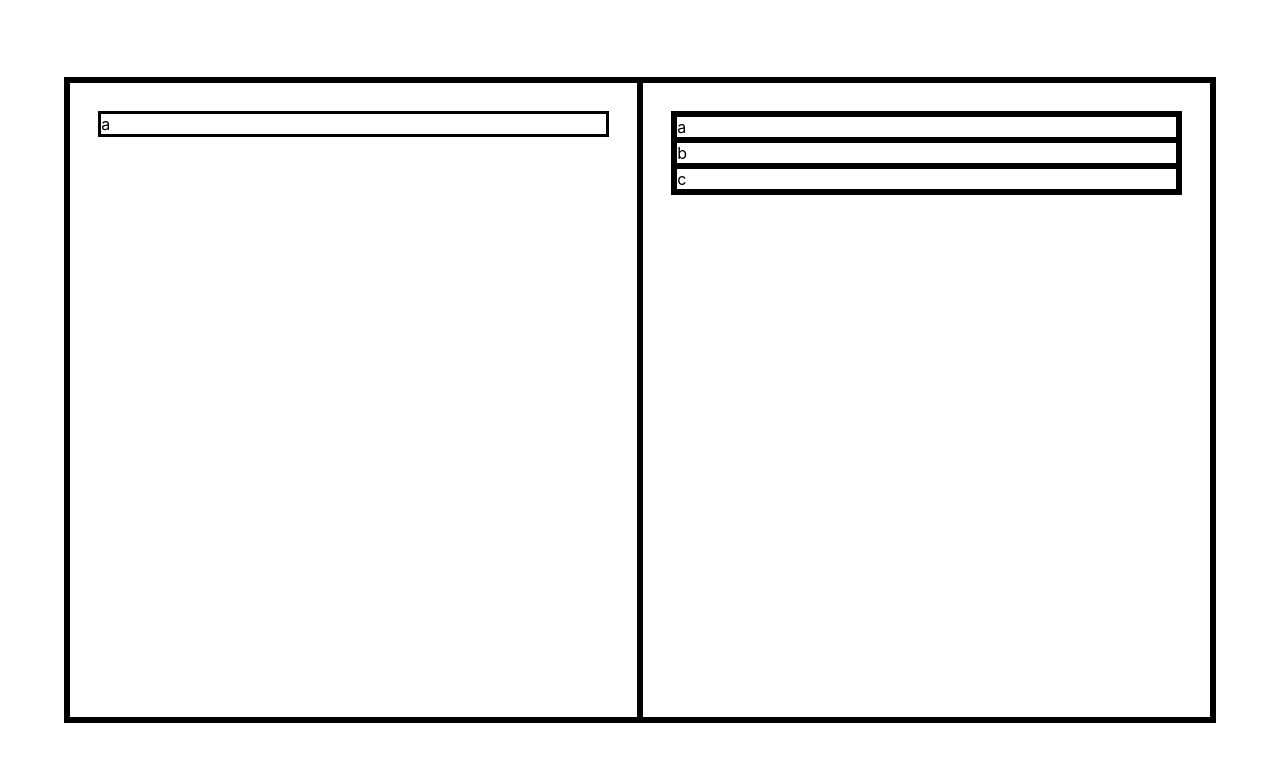
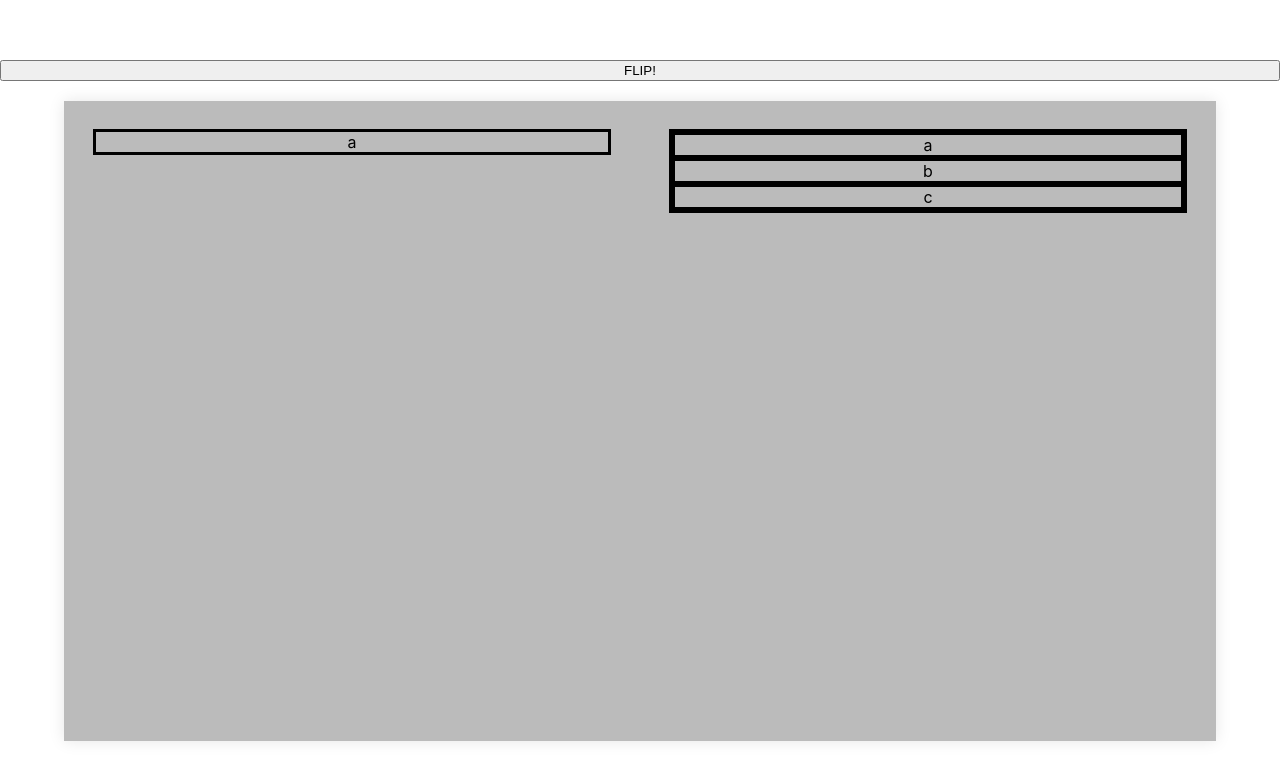
Before and after one commit to MPak9/business_card, a React (Create React App) app: page / in a window 1280 px wide. Shown: the top 780 px of the page. Built offline with nearby package versions, Linux system fonts and the light colour scheme.

Commit message:
Flippable Card CSS & Oganization

```diff
--- a/src/App.css
+++ b/src/App.css
@@ -24,15 +24,53 @@
   flex-basis: 50%;
 }
 
-/*------------------------------------------- Card Container Double Layout Styling ---------------------------------------------------------- */
+/*------------------------------------------- Flippable Card Container Styling ---------------------------------------------------------- */
 
-.cardContainer {
+/* The flip card container */
+.flippableCardContainer {
   margin-left: 5%;
   margin-right: 5%;
-  border: solid;
+  background-color: transparent;
   height: 80vh;
+  perspective: 1000px; /* Remove this if you don't want the 3D effect */
+}
+
+/* This container is needed to position the front and back side of the cards in place */
+.card {
+  position: relative;
+  width: 100%;
+  height: 100%;
+  text-align: center;
+  box-shadow: 0 0 15px rgba(0, 0, 0, 0.1);
+  transition: transform 0.8s;
+  transform-style: preserve-3d;
+}
+
+/* Do an horizontal flip when you move the flip box container */
+.isFlipped .card {
+  transform: rotateY(180deg);
+}
+
+.frontCard,
+.backCard {
+  position: absolute;
+  width: 100%;
+  height: 100%;
+  -webkit-backface-visibility: hidden; /* Safari */
+  backface-visibility: hidden;
   display: flex;
 }
+
+.frontCard {
+  background-color: #bbb;
+}
+.backCard {
+  background-color: #2980b9;
+  transform: rotateY(180deg);
+  /* so when the card is fliped 180 degrees in the y direction later it'll be right side up */
+}
+
+/*--------------------------------------------------Different Layouts on Card Styling---------------------------------------------- */
 
 .frontCard > div {
   flex-basis: 50%;
@@ -47,20 +85,25 @@
 
 /*------------------------------------------------------Device Rotation & Orientation----------------------------------- */
 @media (orientation: landscape) {
-  .cardContainer {
+  .frontCard {
     flex-direction: row;
   }
 
+  .backCard {
+    flex-direction: row-reverse;
+  }
+
   .backCard > div:nth-child(1) {
-    flex-basis: 70%;
+    flex-basis: 30%;
   }
   .backCard > div:nth-child(2) {
-    flex-basis: 30%;
+    flex-basis: 70%;
   }
 }
 
 @media (orientation: portrait) {
-  .cardContainer {
+  .frontCard,
+  .backCard {
     flex-direction: column;
   }
 
--- a/src/App.js
+++ b/src/App.js
@@ -1,14 +1,27 @@
 import './App.css';
+import { useState } from 'react';
 
 function App() {
+  const [isFlipped, setIsFlipped] = useState(false);
 
   return (
     <div className="App">
-      <div className='cardContainer frontCard'>
-        <div className='outline'>
+      <button onClick={
+        (e) => {
+          e.preventDefault();
+          setIsFlipped(prev => !prev);
+        }
+      }>
+          FLIP!
+      </button>
+      <br/>
+      <div className={`flippableCardContainer ${isFlipped ? 'isFlipped' : ''}`}>
+        <div className={`card`}>
+          <div className='frontCard'>
+            <div className=''>
               <div className='contentContainer'>a</div>
             </div>
-        <div className='outline'>
+            <div className=''>
               <div className='contentContainer' >
                 <div className='headerContainer' >a</div>
                 <div >b</div>
@@ -16,6 +29,24 @@ function App() {
               </div>
             </div>
           </div>
+
+          <div className='backCard'>
+            <div className=''>
+              <div className='contentContainer'>a</div>
+            </div>
+            <div className=''>
+              <div className='contentContainer' >
+                <div className='headerContainer' >a</div>
+                <div >b</div>
+                <div >c</div>
+              </div>
+            </div>
+          </div>
+
+
+        </div>
+      </div>
+
     </div>
   );
 }
```
Lines whose indentation alone changed are shown as unchanged.
